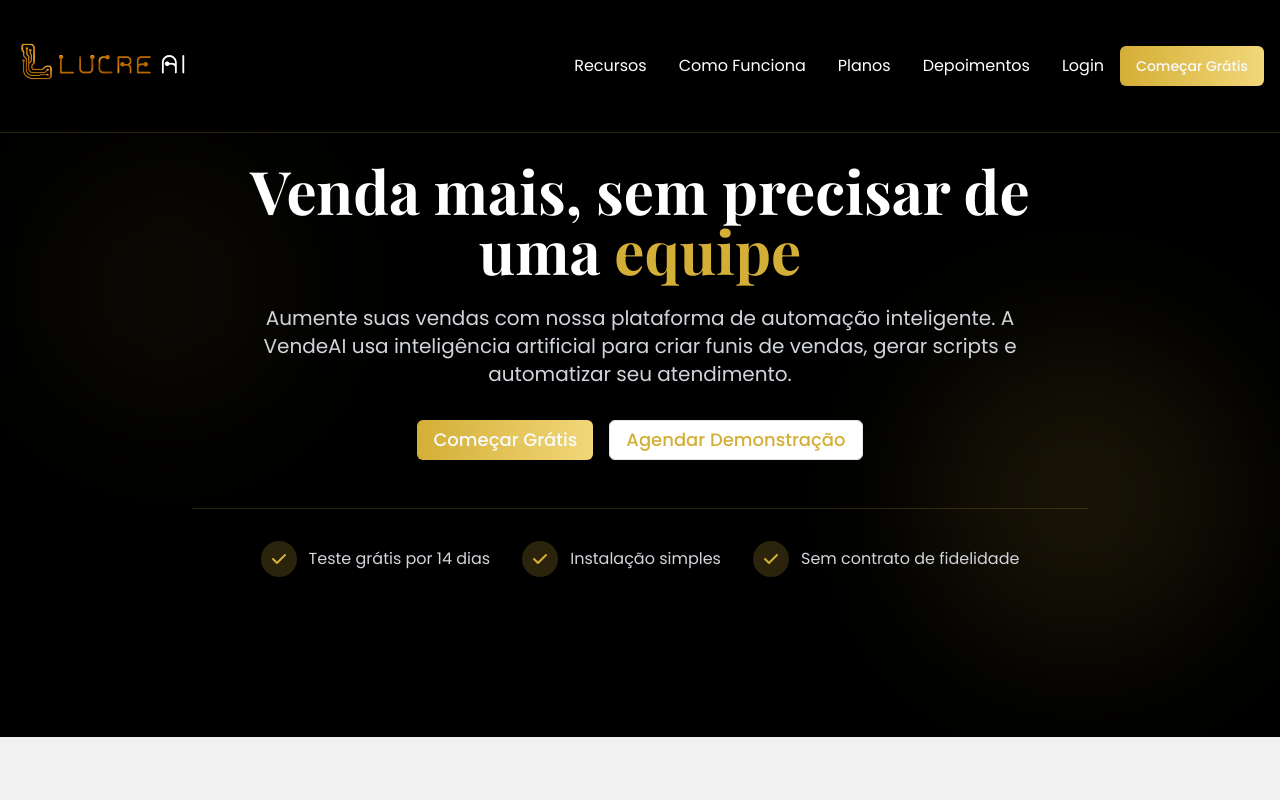
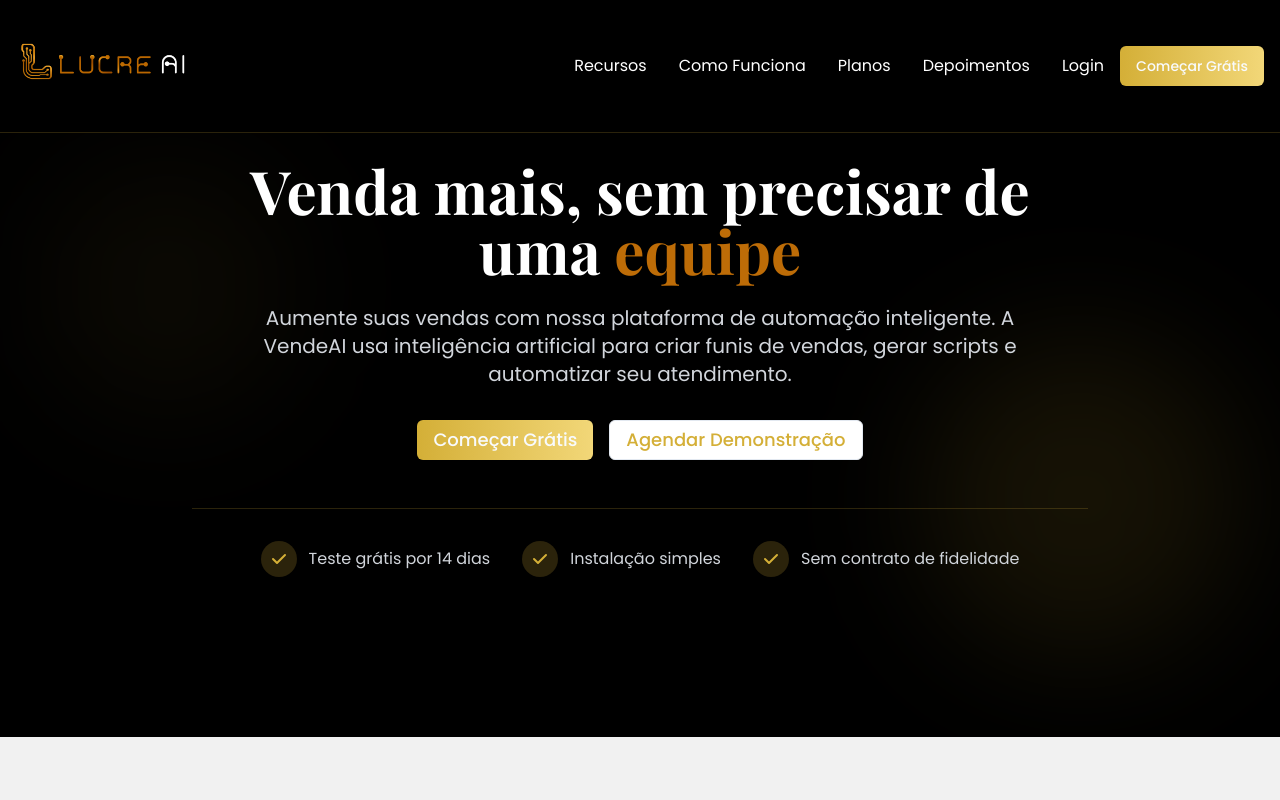
Before and after one commit to LucasSepri/vendeai-90-d0349560, a React (Vite) app: page / in a window 1280 px wide. Shown: the top 800 px of the page. Built offline with nearby package versions, Linux system fonts and the light colour scheme.

Commit message:
Visual edit in Lovable
Edited UI in Lovable

```diff
--- a/src/components/HeroSection.tsx
+++ b/src/components/HeroSection.tsx
@@ -1,9 +1,6 @@
-
 import { Button } from "@/components/ui/button";
-
 const HeroSection = () => {
-  return (
-    <section className="pt-32 pb-20 md:py-40 bg-vendeai relative overflow-hidden">
+  return <section className="pt-32 pb-20 md:py-40 bg-vendeai relative overflow-hidden">
       {/* Abstract background elements */}
       <div className="absolute top-40 left-10 w-64 h-64 rounded-full bg-vendeai-gold/5 blur-3xl"></div>
       <div className="absolute bottom-20 right-10 w-80 h-80 rounded-full bg-vendeai-gold/10 blur-3xl"></div>
@@ -11,7 +8,7 @@ const HeroSection = () => {
       <div className="container mx-auto px-4 relative z-10">
         <div className="max-w-4xl mx-auto text-center">
           <h1 className="text-4xl md:text-6xl font-bold mb-6 text-white animate-fade-in leading-tight">
-            Venda mais, sem precisar de uma <span className="text-vendeai-gold">equipe</span>
+            Venda mais, sem precisar de uma <span className="text-[a66717] text-[#bd6c07]">equipe</span>
           </h1>
           <p className="text-lg md:text-xl text-gray-300 mb-8 animate-fade-in delay-100 md:px-12">
             Aumente suas vendas com nossa plataforma de automação inteligente. A VendeAI usa inteligência artificial para criar funis de vendas, gerar scripts e automatizar seu atendimento.
@@ -25,7 +22,7 @@ const HeroSection = () => {
             <div className="flex items-center">
               <div className="bg-vendeai-gold/20 p-2 rounded-full mr-3">
                 <svg className="w-5 h-5 text-vendeai-gold" fill="currentColor" viewBox="0 0 20 20">
-                  <path fillRule="evenodd" d="M16.707 5.293a1 1 0 010 1.414l-8 8a1 1 0 01-1.414 0l-4-4a1 1 0 011.414-1.414L8 12.586l7.293-7.293a1 1 0 011.414 0z" clipRule="evenodd"/>
+                  <path fillRule="evenodd" d="M16.707 5.293a1 1 0 010 1.414l-8 8a1 1 0 01-1.414 0l-4-4a1 1 0 011.414-1.414L8 12.586l7.293-7.293a1 1 0 011.414 0z" clipRule="evenodd" />
                 </svg>
               </div>
               <span className="text-gray-300">Teste grátis por 14 dias</span>
@@ -33,7 +30,7 @@ const HeroSection = () => {
             <div className="flex items-center">
               <div className="bg-vendeai-gold/20 p-2 rounded-full mr-3">
                 <svg className="w-5 h-5 text-vendeai-gold" fill="currentColor" viewBox="0 0 20 20">
-                  <path fillRule="evenodd" d="M16.707 5.293a1 1 0 010 1.414l-8 8a1 1 0 01-1.414 0l-4-4a1 1 0 011.414-1.414L8 12.586l7.293-7.293a1 1 0 011.414 0z" clipRule="evenodd"/>
+                  <path fillRule="evenodd" d="M16.707 5.293a1 1 0 010 1.414l-8 8a1 1 0 01-1.414 0l-4-4a1 1 0 011.414-1.414L8 12.586l7.293-7.293a1 1 0 011.414 0z" clipRule="evenodd" />
                 </svg>
               </div>
               <span className="text-gray-300">Instalação simples</span>
@@ -41,7 +38,7 @@ const HeroSection = () => {
             <div className="flex items-center">
               <div className="bg-vendeai-gold/20 p-2 rounded-full mr-3">
                 <svg className="w-5 h-5 text-vendeai-gold" fill="currentColor" viewBox="0 0 20 20">
-                  <path fillRule="evenodd" d="M16.707 5.293a1 1 0 010 1.414l-8 8a1 1 0 01-1.414 0l-4-4a1 1 0 011.414-1.414L8 12.586l7.293-7.293a1 1 0 011.414 0z" clipRule="evenodd"/>
+                  <path fillRule="evenodd" d="M16.707 5.293a1 1 0 010 1.414l-8 8a1 1 0 01-1.414 0l-4-4a1 1 0 011.414-1.414L8 12.586l7.293-7.293a1 1 0 011.414 0z" clipRule="evenodd" />
                 </svg>
               </div>
               <span className="text-gray-300">Sem contrato de fidelidade</span>
@@ -49,8 +46,6 @@ const HeroSection = () => {
           </div>
         </div>
       </div>
-    </section>
-  );
+    </section>;
 };
-
 export default HeroSection;
```
